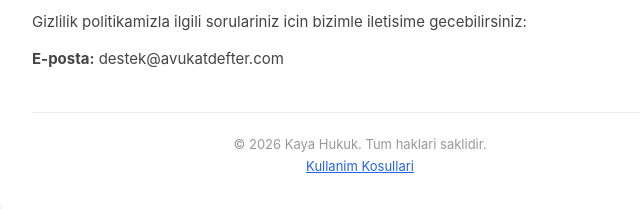
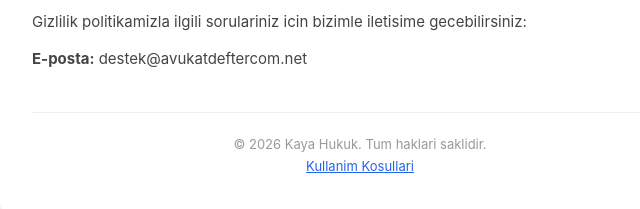
Before and after one commit to kayahukuk45/avukatdefter-legal, a plain HTML site: page gizlilik-politikasi.html in a window 1280 px wide. Shown: the part 1987-2196 px from the top of the page, 280-920 px from the left. Drawn offline with Linux system fonts and the light colour scheme.

Commit message:
Update contact email in privacy policy

```diff
--- a/gizlilik-politikasi.html
+++ b/gizlilik-politikasi.html
@@ -74,7 +74,7 @@
 
   <h2>10. Iletisim</h2>
   <p>Gizlilik politikamizla ilgili sorulariniz icin bizimle iletisime gecebilirsiniz:</p>
-  <p><strong>E-posta:</strong> destek@avukatdefter.com</p>
+  <p><strong>E-posta:</strong> destek@avukatdeftercom.net</p>
 
   <div class="footer">
     &copy; 2026 Kaya Hukuk. Tum haklari saklidir.<br>
```
